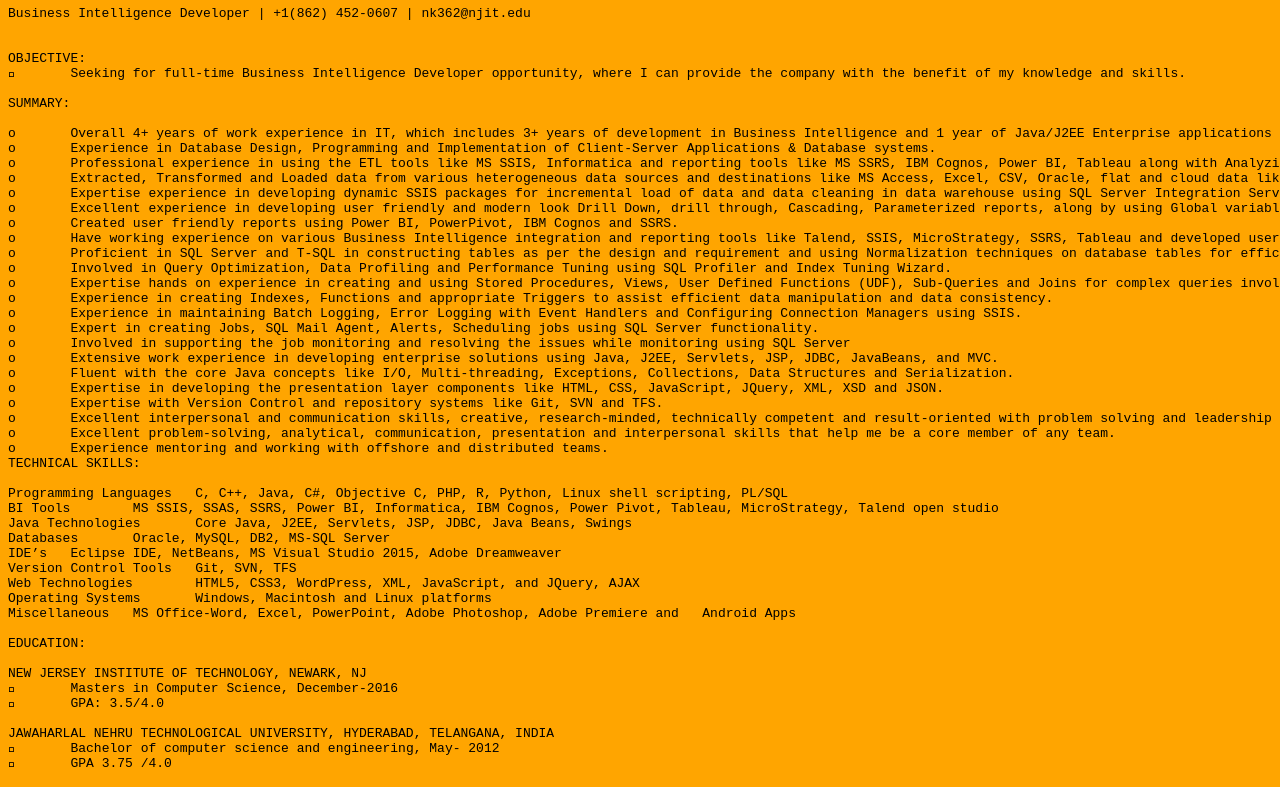
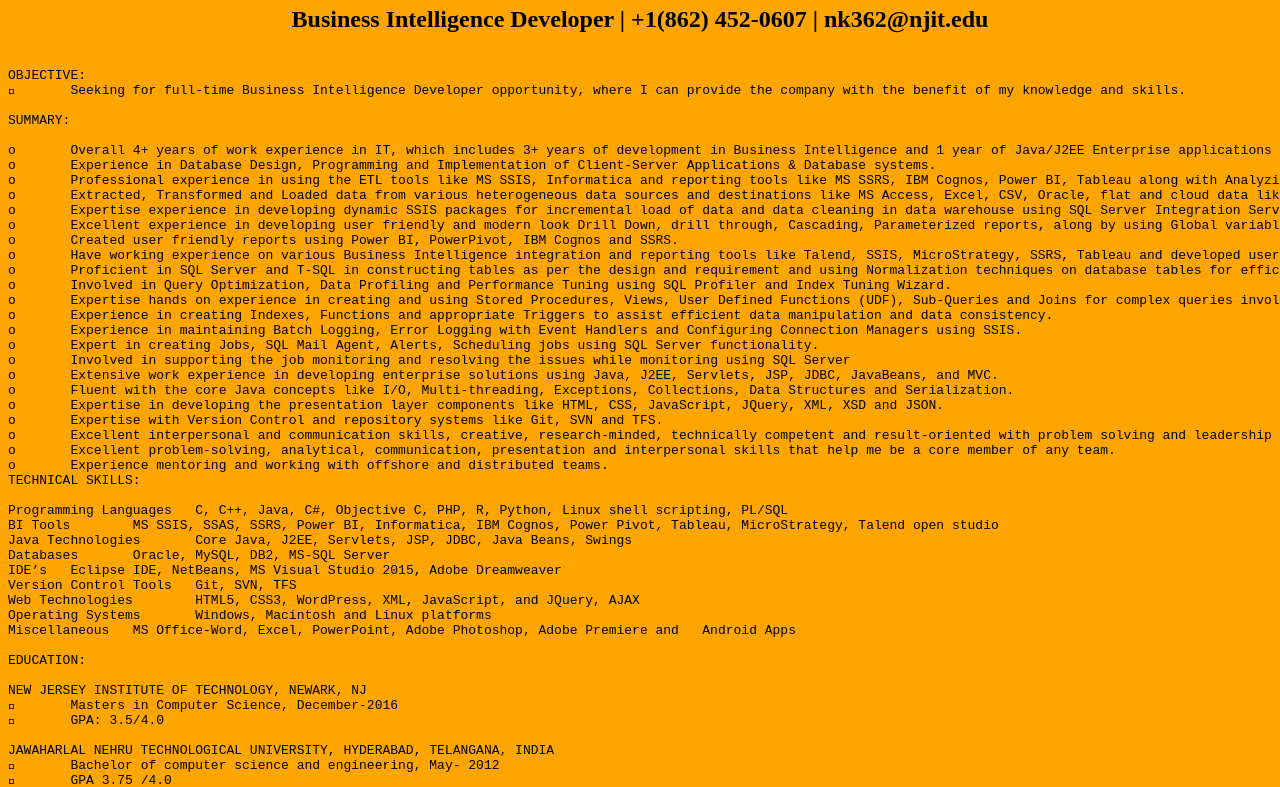
Before and after one commit to NageshKasturi/resume, a plain HTML site: page index.html in a window 1280 px wide. Shown: the part 60-847 px from the top of the page. Drawn offline with Linux system fonts and the light colour scheme.

Commit message:
Update index.html

```diff
--- a/index.html
+++ b/index.html
@@ -3,9 +3,9 @@
 
 
  <center> <h1>NAGESH K</h1></center>
- <pre>
-Business Intelligence Developer | +1(862) 452-0607 | nk362@njit.edu
 
+<center> <h2> Business Intelligence Developer | +1(862) 452-0607 | nk362@njit.edu</h2></center>
+<pre>
 
 OBJECTIVE:
 	Seeking for full-time Business Intelligence Developer opportunity, where I can provide the company with the benefit of my knowledge and skills.
```
